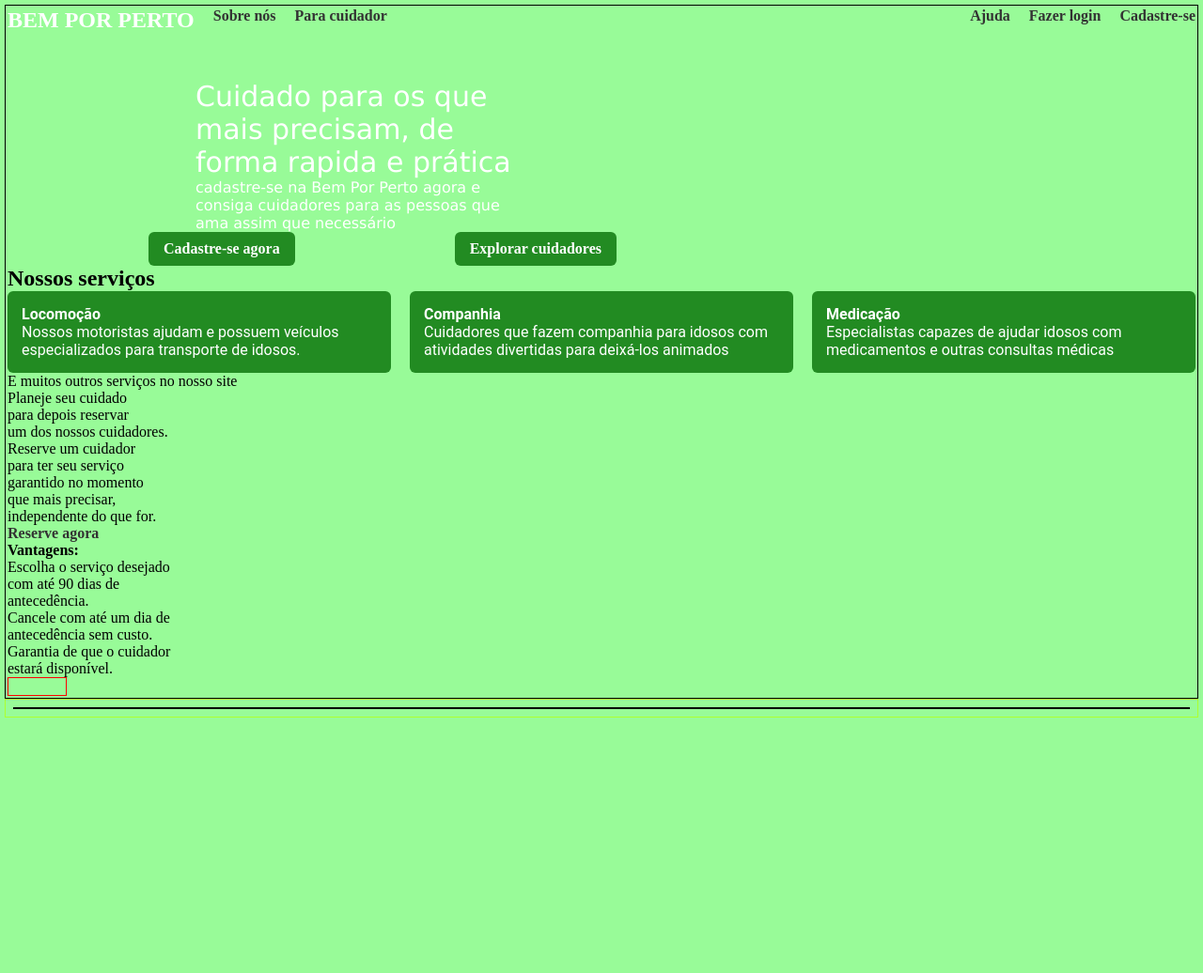
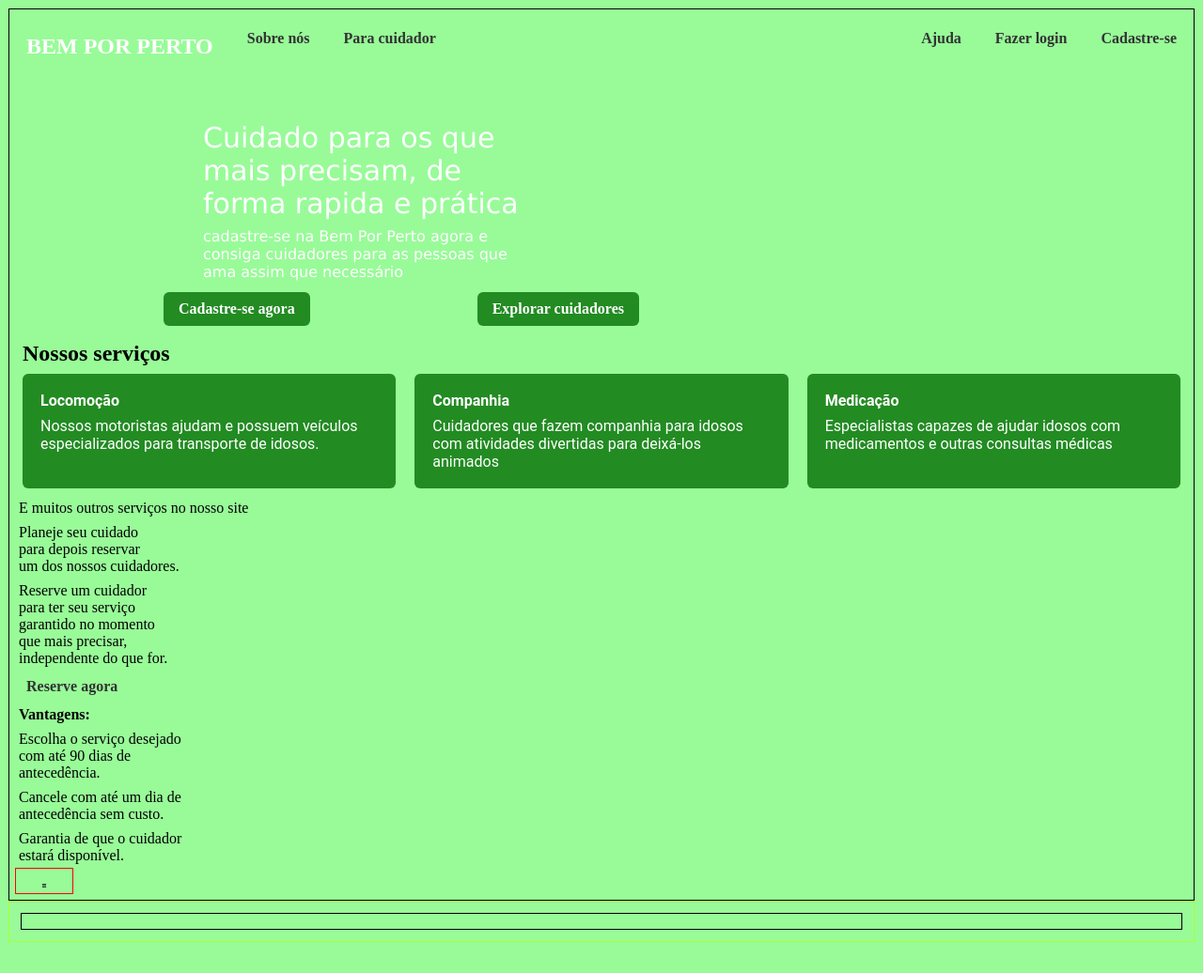
Before and after one commit to Pablo-FullStack-Dev/bem-por-perto, a Flask app: page /inicial in a window 1280 px wide. Shown: the whole page at 94% size. Before the commit the page ends 764 px from the top, so only its background shows below. Run offline with Flask 3, Linux system fonts and the light colour scheme.

Commit message:
Update base.css

```diff
--- a/static/style/base.css
+++ b/static/style/base.css
@@ -1,6 +1,6 @@
 *{
     box-sizing: border-box;
-    padding: 0;
+    padding: 4px;
     margin: 0;
 }
 body{
```
